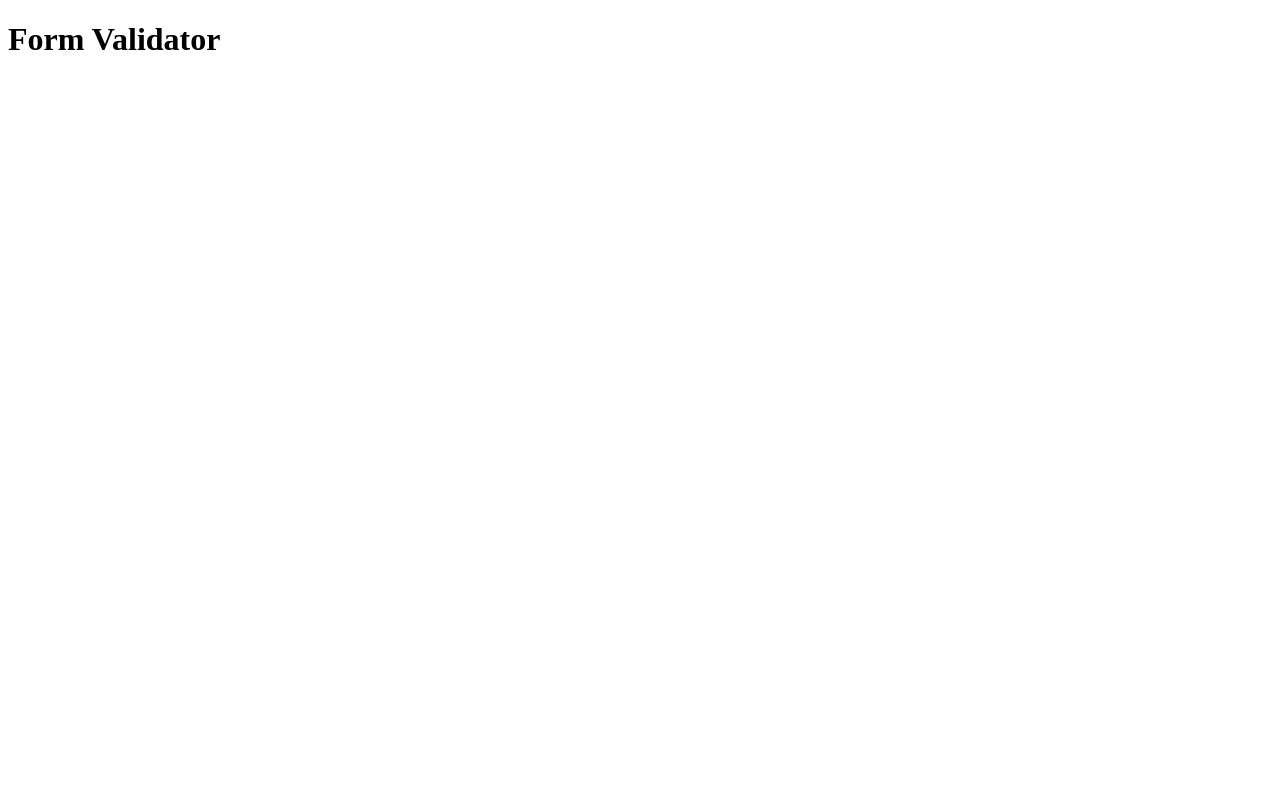
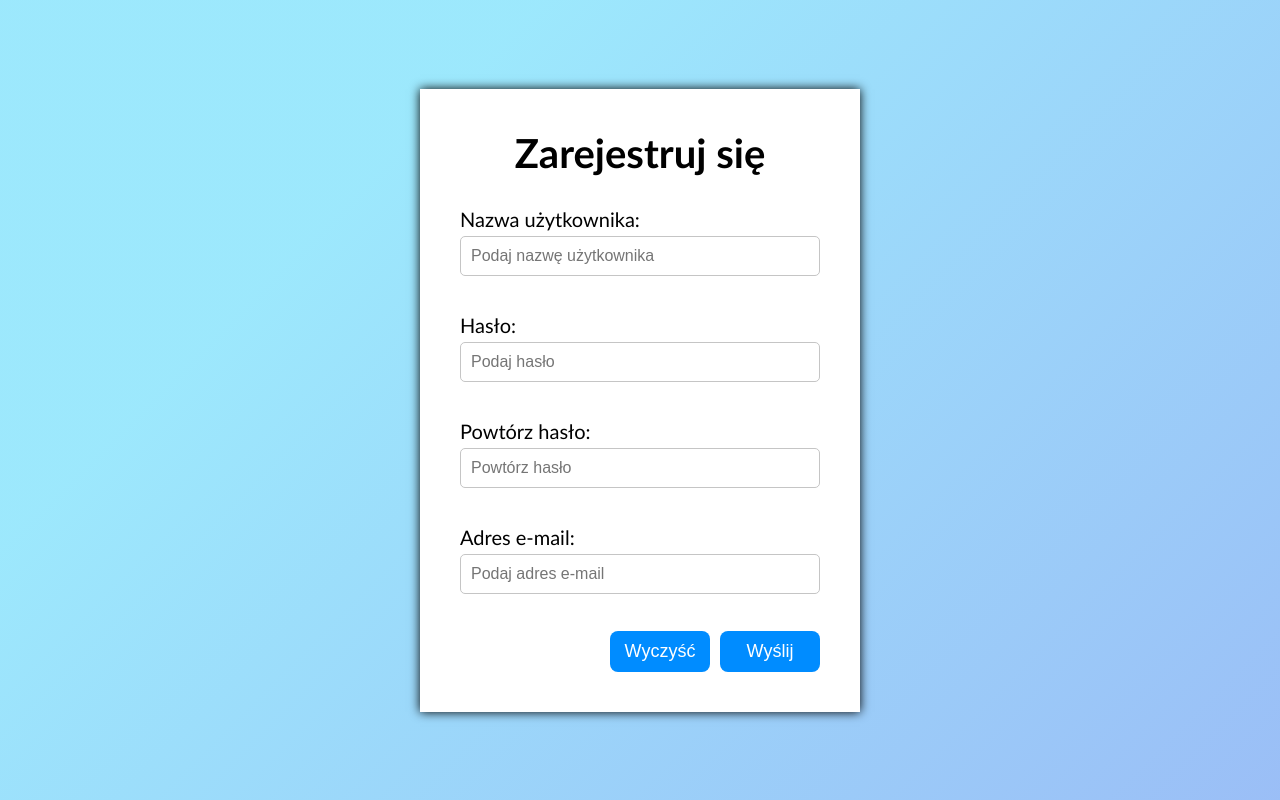
Before and after one commit to Bartek0074/FormValidatorJS, a plain HTML site: page index.html in a window 1280 px wide. Drawn offline with Linux system fonts and the light colour scheme.

Commit message:
added html nad css

```diff
--- a/index.html
+++ b/index.html
@@ -1,14 +1,50 @@
 <!DOCTYPE html>
-<html lang="en">
+<html lang="pl">
 <head>
     <meta charset="UTF-8">
     <meta http-equiv="X-UA-Compatible" content="IE=edge">
     <meta name="viewport" content="width=device-width, initial-scale=1.0">
     <title>FormValidatorJS</title>
+    <link rel="stylesheet" href="style.css">
 </head>
 <body>
-    <h1>
-        Form Validator
-    </h1>
+    <div class="wrapper">
+        <form>
+            <h1>Zarejestruj się</h1>
+            <div class="form-box">
+                <label for="username">Nazwa użytkownika:</label>
+                <input type="text" id="username" placeholder="Podaj nazwę użytkownika">
+                <p class="error-text">error</p>
+            </div>
+            <div class="form-box">
+                <label for="password">Hasło:</label>
+                <input type="password" id="password" placeholder="Podaj hasło">
+                <p class="error-text">error</p>
+            </div>
+            <div class="form-box">
+                <label for="password2">Powtórz hasło:</label>
+                <input type="password" id="password2" placeholder="Powtórz hasło">
+                <p class="error-text">error</p>
+            </div>
+            <div class="form-box">
+                <label for="email">Adres e-mail:</label>
+                <input type="email" id="email" placeholder="Podaj adres e-mail">
+                <p class="error-text">error</p>
+            </div>
+
+            <div class="control-buttons">
+                <button class="clear">Wyczyść</button>
+                <button class="send">Wyślij</button>
+            </div>
+
+            <div class="popup">
+                <p>Formularz został poprawnie wysłany!</p>
+                <button class="close">Zamknij</button>
+            </div>
+        </form>
+    </div>
+
+
+    <script src="script.js"></script>
 </body>
 </html>
--- /dev/null
+++ b/style.css
@@ -0,0 +1,119 @@
+*{
+    box-sizing: border-box;
+    margin: 0;
+    padding: 0;
+}
+
+body{
+    display: flex;
+    justify-content: center;
+    align-items: center;
+    min-height: 100vh;
+    font-family:'Trebuchet MS', 'Lucida Sans Unicode', 'Lucida Grande', 'Lucida Sans', Arial, sans-serif;
+    background-image: linear-gradient(315deg, #045de966 0%, #09c6f966 74%);
+}
+
+.wrapper {
+    width: 440px;
+    background-color: #fff;
+    box-shadow: 0 0 10px #000;
+}
+
+form {
+    padding: 40px;
+    font-size: 20px;
+}
+
+h1{
+    margin-bottom: 30px;
+    text-align: center;
+}
+
+.form-box{
+    margin-bottom: 15px;
+}
+
+.form-box label {
+    display: inline-block;
+    margin-bottom: 5px;
+}
+
+.form-box input {
+    width: 100%;
+    padding: 10px;
+    font-size: 16px;
+    border: 1px solid rgb(197,197,197);
+    border-radius: 5px;
+}
+
+.form-box.error input {
+    border: 1px solid rgb(0, 137, 250);
+    background-color: rgba(0, 137, 250, .1);
+}
+
+.form-box .error-text {
+    margin: 5px 0 0 10px;
+    font-size: 14px;
+    color: rgb(0, 137, 250);
+    visibility: hidden;
+}
+
+.form-box.error .error-text {
+    visibility: visible;
+}
+
+.control-buttons {
+    display: flex;
+    justify-content: flex-end;
+}
+
+.send,
+.clear,
+.close{
+    display: block;
+    padding: 10px 0;
+    margin-left: 10px;
+    width: 100px;
+    font-size: 18px;
+    background-color: rgba(0, 140, 255);
+    color: #fff;
+    border: none;
+    border-radius: 8px;
+    cursor: pointer;
+    transition: background-color .3s;
+}
+
+.send:hover,
+.clear:hover,
+.close:hover{
+    background-color: rgba(0, 107, 255);
+}
+
+.popup{
+    display: flex;
+    justify-content: center;
+    align-items: center;
+    flex-direction: column;
+    position: absolute;
+    top: -300px;
+    left: 50%;
+    transform: translate(-50%, -50%);
+    width: 600px;
+    height: 200px;
+    background-color: #fff;
+    border-radius: 8px;
+    border: 2px solid black;
+    transition: top .5s;
+}
+
+.popup p {
+    font-size: 28px;
+}
+
+.popup .close {
+    margin-top: 20px;
+}
+
+.show-popup{
+    top: 150px;
+}
```
Also changed, not shown: script.js (added).
